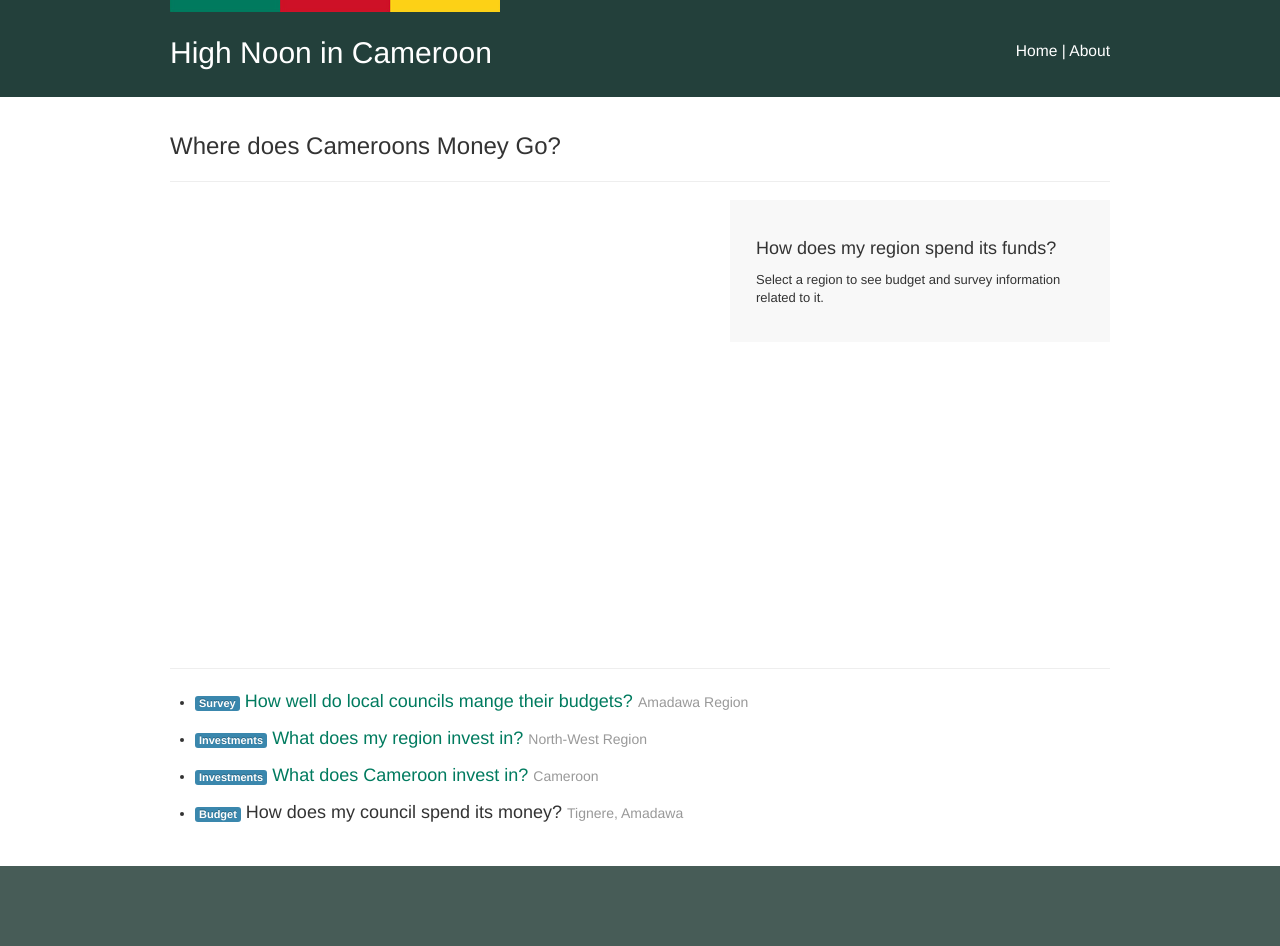
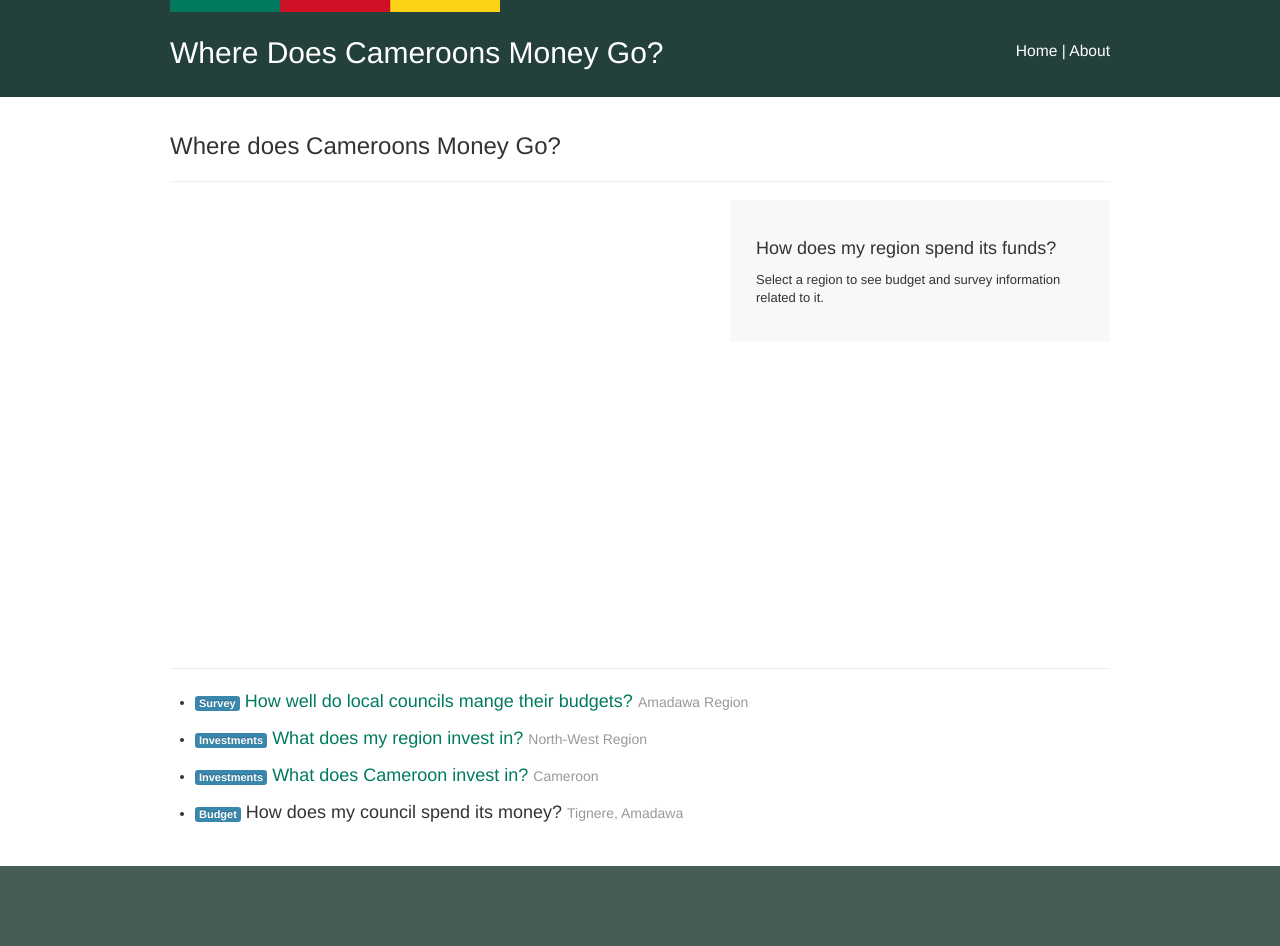
Before and after one commit to openspending/cameroon.openspending.org, a Jekyll site: the page built from index.html, in a window 1280 px wide. Built offline with Jekyll 4.4.1, drawn with Linux system fonts in a browser that asks for light colours; nearby versions of some CDN libraries; some web fonts are replaced.

Commit message:
About tab on budgets with meta-info

```diff
--- a/_config.yml
+++ b/_config.yml
@@ -1,5 +1,5 @@
 pygments: true
 auto: true
 
-title: High Noon in Cameroon
+title: Where Does Cameroons Money Go?
 openspendingjs: '/js/openspendingjs'
--- a/nwregion.html
+++ b/nwregion.html
@@ -81,4 +82,7 @@
   <div class="tab-pane" id="discussion">
     {% include disqus.html %}
   </div>
+  <div class="tab-pane" id="about">
+    TODO; also: Link to source data.
+  </div>
 </div>
--- a/pib.html
+++ b/pib.html
@@ -82,4 +82,7 @@
   <div class="tab-pane" id="discussion">
     {% include disqus.html %}
   </div>
+  <div class="tab-pane" id="about">
+    TODO; also: Link to source data.
+  </div>
 </div>
```
Also changed, not shown: other parts of nwregion.html (+1 -0 lines), other parts of pib.html (+1 -1 lines).
